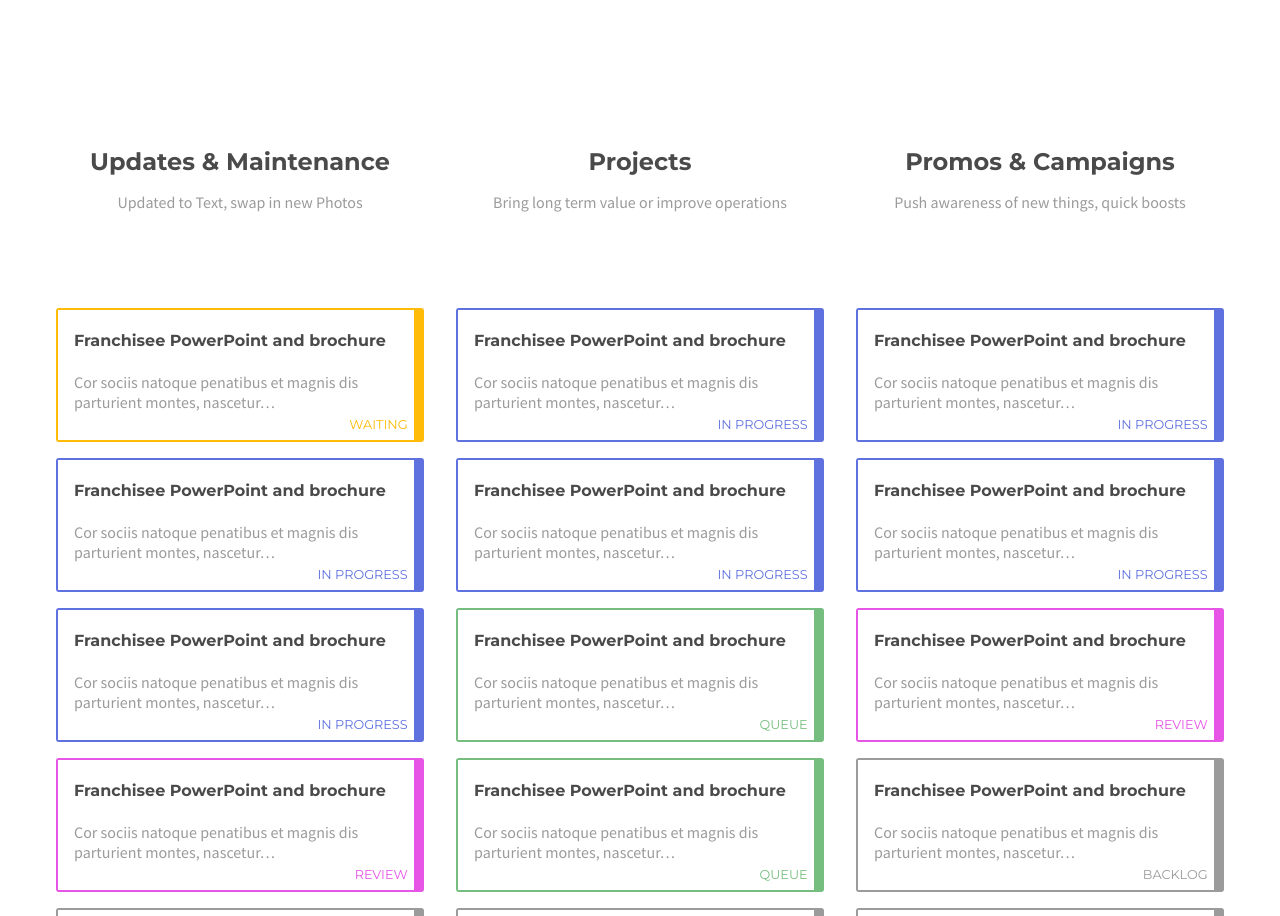
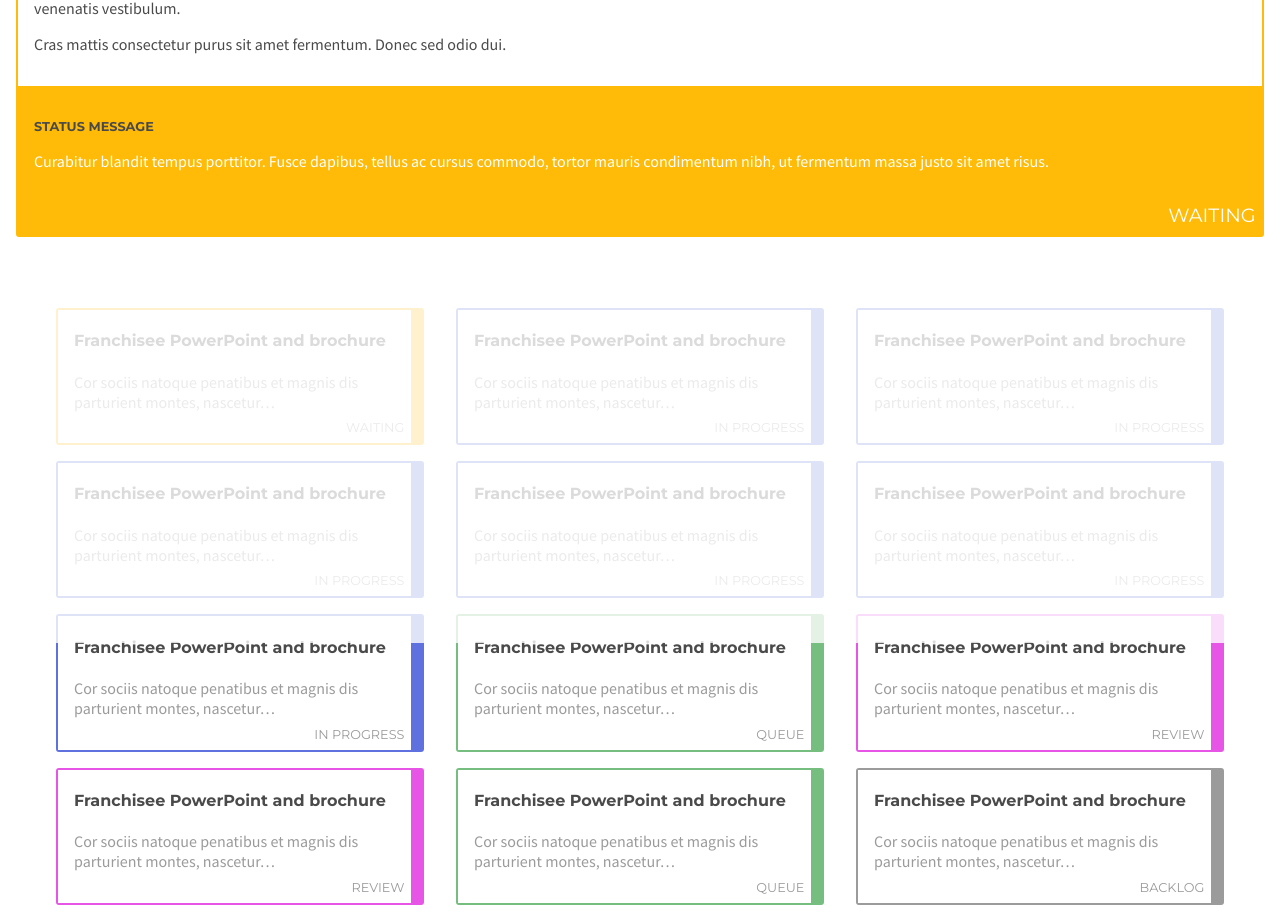
Before and after one commit to ivanvillacreative/lanes, a website: page app/index.html in a window 1280 px wide. Shown: the part 157-1073 px from the top of the page. Drawn offline with nearby package versions, Linux system fonts and the light colour scheme; files that its build step writes are made by us from their sources.

Commit message:
Started Styles for Modal

```diff
--- a/app/index.html
+++ b/app/index.html
@@ -29,56 +29,56 @@
                 <div>
                     <h4>Franchisee PowerPoint and brochure</h4>
                     <p>Cor sociis natoque penatibus et magnis dis parturient montes, nascetur…</p>
-                    <span class="cardStatus">waiting</span>
+                    <span class="card__status">waiting</span>
                 </div>
             </div>
             <div class="card progress">
                 <div>
                     <h4>Franchisee PowerPoint and brochure</h4>
                     <p>Cor sociis natoque penatibus et magnis dis parturient montes, nascetur…</p>
-                    <span class="cardStatus">In Progress</span>
+                    <span class="card__status">In Progress</span>
                 </div>
             </div>
             <div class="card progress">
                 <div>
                     <h4>Franchisee PowerPoint and brochure</h4>
                     <p>Cor sociis natoque penatibus et magnis dis parturient montes, nascetur…</p>
-                    <span class="cardStatus">In Progress</span>
+                    <span class="card__status">In Progress</span>
                 </div>
             </div>
             <div class="card review">
                 <div>
                     <h4>Franchisee PowerPoint and brochure</h4>
                     <p>Cor sociis natoque penatibus et magnis dis parturient montes, nascetur…</p>
-                    <span class="cardStatus">review</span>
+                    <span class="card__status">review</span>
                 </div>
             </div>
             <div class="card backlog">
                 <div>
                     <h4>Franchisee PowerPoint and brochure</h4>
                     <p>Cor sociis natoque penatibus et magnis dis parturient montes, nascetur…</p>
-                    <span class="cardStatus">backlog</span>
+                    <span class="card__status">backlog</span>
                 </div>
             </div>
             <div class="card backlog">
                 <div>
                     <h4>Franchisee PowerPoint and brochure</h4>
                     <p>Cor sociis natoque penatibus et magnis dis parturient montes, nascetur…</p>
-                    <span class="cardStatus">backlog</span>
+                    <span class="card__status">backlog</span>
                 </div>
             </div>
             <div class="card backlog">
                 <div>
                     <h4>Franchisee PowerPoint and brochure</h4>
                     <p>Cor sociis natoque penatibus et magnis dis parturient montes, nascetur…</p>
-                    <span class="cardStatus">Backlog</span>
+                    <span class="card__status">Backlog</span>
                 </div>
             </div>
             <div class="card backlog">
                 <div>
                     <h4>Franchisee PowerPoint and brochure</h4>
                     <p>Cor sociis natoque penatibus et magnis dis parturient montes, nascetur…</p>
-                    <span class="cardStatus">Backlog</span>
+                    <span class="card__status">Backlog</span>
                 </div>
             </div>
         </div>
@@ -91,35 +91,35 @@
                 <div>
                     <h4>Franchisee PowerPoint and brochure</h4>
                     <p>Cor sociis natoque penatibus et magnis dis parturient montes, nascetur…</p>
-                    <span class="cardStatus">In Progress</span>
+                    <span class="card__status">In Progress</span>
                 </div>
             </div>
             <div class="card progress">
                 <div>
                     <h4>Franchisee PowerPoint and brochure</h4>
                     <p>Cor sociis natoque penatibus et magnis dis parturient montes, nascetur…</p>
-                    <span class="cardStatus">In Progress</span>
+                    <span class="card__status">In Progress</span>
                 </div>
             </div>
             <div class="card queue">
                 <div>
                     <h4>Franchisee PowerPoint and brochure</h4>
                     <p>Cor sociis natoque penatibus et magnis dis parturient montes, nascetur…</p>
-                    <span class="cardStatus">queue</span>
+                    <span class="card__status">queue</span>
                 </div>
             </div>
             <div class="card queue">
                 <div>
                     <h4>Franchisee PowerPoint and brochure</h4>
                     <p>Cor sociis natoque penatibus et magnis dis parturient montes, nascetur…</p>
-                    <span class="cardStatus">queue</span>
+                    <span class="card__status">queue</span>
                 </div>
             </div>
             <div class="card backlog">
                 <div>
                     <h4>Franchisee PowerPoint and brochure</h4>
                     <p>Cor sociis natoque penatibus et magnis dis parturient montes, nascetur…</p>
-                    <span class="cardStatus">backlog</span>
+                    <span class="card__status">backlog</span>
                 </div>
             </div>
         </div>
@@ -132,54 +132,69 @@
                 <div>
                     <h4>Franchisee PowerPoint and brochure</h4>
                     <p>Cor sociis natoque penatibus et magnis dis parturient montes, nascetur…</p>
-                    <span class="cardStatus">In Progress</span>
+                    <span class="card__status">In Progress</span>
                 </div>
             </div>
             <div class="card progress">
                 <div>
                     <h4>Franchisee PowerPoint and brochure</h4>
                     <p>Cor sociis natoque penatibus et magnis dis parturient montes, nascetur…</p>
-                    <span class="cardStatus">In Progress</span>
+                    <span class="card__status">In Progress</span>
                 </div>
             </div>
             <div class="card review">
                 <div>
                     <h4>Franchisee PowerPoint and brochure</h4>
                     <p>Cor sociis natoque penatibus et magnis dis parturient montes, nascetur…</p>
-                    <span class="cardStatus">review</span>
+                    <span class="card__status">review</span>
                 </div>
             </div>
             <div class="card backlog">
                 <div>
                     <h4>Franchisee PowerPoint and brochure</h4>
                     <p>Cor sociis natoque penatibus et magnis dis parturient montes, nascetur…</p>
-                    <span class="cardStatus">backlog</span>
+                    <span class="card__status">backlog</span>
                 </div>
             </div>
             <div class="card backlog">
                 <div>
                     <h4>Franchisee PowerPoint and brochure</h4>
                     <p>Cor sociis natoque penatibus et magnis dis parturient montes, nascetur…</p>
-                    <span class="cardStatus">backlog</span>
+                    <span class="card__status">backlog</span>
                 </div>
             </div>
             <div class="card backlog">
                 <div>
                     <h4>Franchisee PowerPoint and brochure</h4>
                     <p>Cor sociis natoque penatibus et magnis dis parturient montes, nascetur…</p>
-                    <span class="cardStatus">Backlog</span>
+                    <span class="card__status">Backlog</span>
                 </div>
             </div>
             <div class="card backlog">
                 <div>
                     <h4>Franchisee PowerPoint and brochure</h4>
                     <p>Cor sociis natoque penatibus et magnis dis parturient montes, nascetur…</p>
-                    <span class="cardStatus">Backlog</span>
+                    <span class="card__status">Backlog</span>
                 </div>
             </div>
         </div>
     </div>
 
+<div class="overlay"></div>
+
+<div class="modal waiting">
+  <div class="modal__mainArea">
+    <h2>Franchisee PowerPoint and brochure</h2>
+    <h4 class="modal__title">Description</h4>
+    <p>Donec ullamcorper nulla non metus auctor fringilla. Maecenas sed diam eget risus varius blandit sit amet non magna. Aenean eu leo quam. Pellentesque ornare sem lacinia quam venenatis vestibulum.</p>
+    <p>Cras mattis consectetur purus sit amet fermentum. Donec sed odio dui.</p>
+  </div>
+  <div class="modal__statusArea">
+  <h4 class="modal__title">Status Message</h4>
+  <p>Curabitur blandit tempus porttitor. Fusce dapibus, tellus ac cursus commodo, tortor mauris condimentum nibh, ut fermentum massa justo sit amet risus.</p>
+  <span class="modal__status">Waiting</span>
+  </div>
+</div>
 
     <footer>
         <div class="request">
--- /dev/null
+++ b/app/scss/_tablet.scss
@@ -0,0 +1,15 @@
+/* Tablet and above
+-----------------------------------------------*/
+@media (min-width: 768px) {
+.logo {
+  padding: 4rem 0rem;
+}
+
+  .container {
+    margin: 3rem auto;
+  }
+
+.type {
+  flex-basis: 33.3%;
+}
+ }
--- a/app/scss/style.scss
+++ b/app/scss/style.scss
@@ -1,4 +1,5 @@
 @import  'normalize';
+
 
 $lightGray: #9b9b9b;
 $primary: #ff8f6f;
@@ -14,6 +15,9 @@ $progress:#5F71DF;
 //Font Stack
 $display: 'Montserrat', sans-serif;
 $body: 'Source Sans Pro', sans-serif;
+
+//efault border radius
+$radius:3px;
 
 
 body
@@ -65,30 +69,23 @@ header
   flex: 1 100%;
 
 }
-@media (min-width: 900px) {
-.logo {
-  padding: 4rem 0rem;
-}
 
-  .container {
-    margin: 3rem auto;
-  }
 
-.type {
-  flex-basis: 33.3%;
-}
- }
-
+/* Cards
+-------------------------------------*/
 
 .card {
   cursor: pointer;
-  border-radius: 3px;
-  min-height: 130px;
+  border-radius: $radius;
   margin: 1rem;
+  padding-right: .7rem;
   position: relative;
+  transition: 300ms;
   div {
     background: white;
-    position: absolute;
+    min-height: 130px;
+    overflow: hidden;
+    position: relative;
     top:0px;
     bottom: 0px;
     left:0px;
@@ -123,7 +120,7 @@ header
   @include card-color($progress);
 }
 
-.cardStatus {
+.card__status {
   font-family: $display;
   text-transform: uppercase;
   font-size: .8rem;
@@ -131,11 +128,59 @@ header
   right: .4rem;
   bottom: .5rem;
 }
+/* Modal
+-------------------------------------*/
+.modal {
+  border-radius:$radius;
+  margin: 1rem;
+  position: absolute;
+  z-index: 300;
+  top: 0;
+  color: white;
+}
+
+.modal__mainArea {
+  background: white;
+  padding: 1rem;
+  color: $darkGray;
+}
+
+.modal__title {
+  text-transform: uppercase;
+  font-family: $display;
+  font-size: .8rem;
+}
+
+.modal__status {
+  font-family: $display;
+  text-transform: uppercase;
+  position: absolute;
+  right: .4rem;
+  bottom: .5rem;
+  font-size: 1.2rem;
+  color: white;
+}
+
+
+
+.modal__statusArea {
+  margin: 0 0 2rem 0;
+  padding: 1rem;
+}
+
+.overlay {
+  cursor: pointer;
+  background: rgba(255,255,255,.8);
+  position: absolute;
+  left: 0;
+  right: 0;
+  top: 0;
+  bottom: 0;
+}
 
 /* Footer
 -------------------------------------*/
-footer
-{
+footer {
   width: 100%;
   background: linear-gradient(
   to right,
@@ -158,3 +203,5 @@ footer
   font-size: .8rem;
   padding: 1rem;
 }
+
+@import 'tablet';
```
Lines whose indentation alone changed are shown as unchanged.
